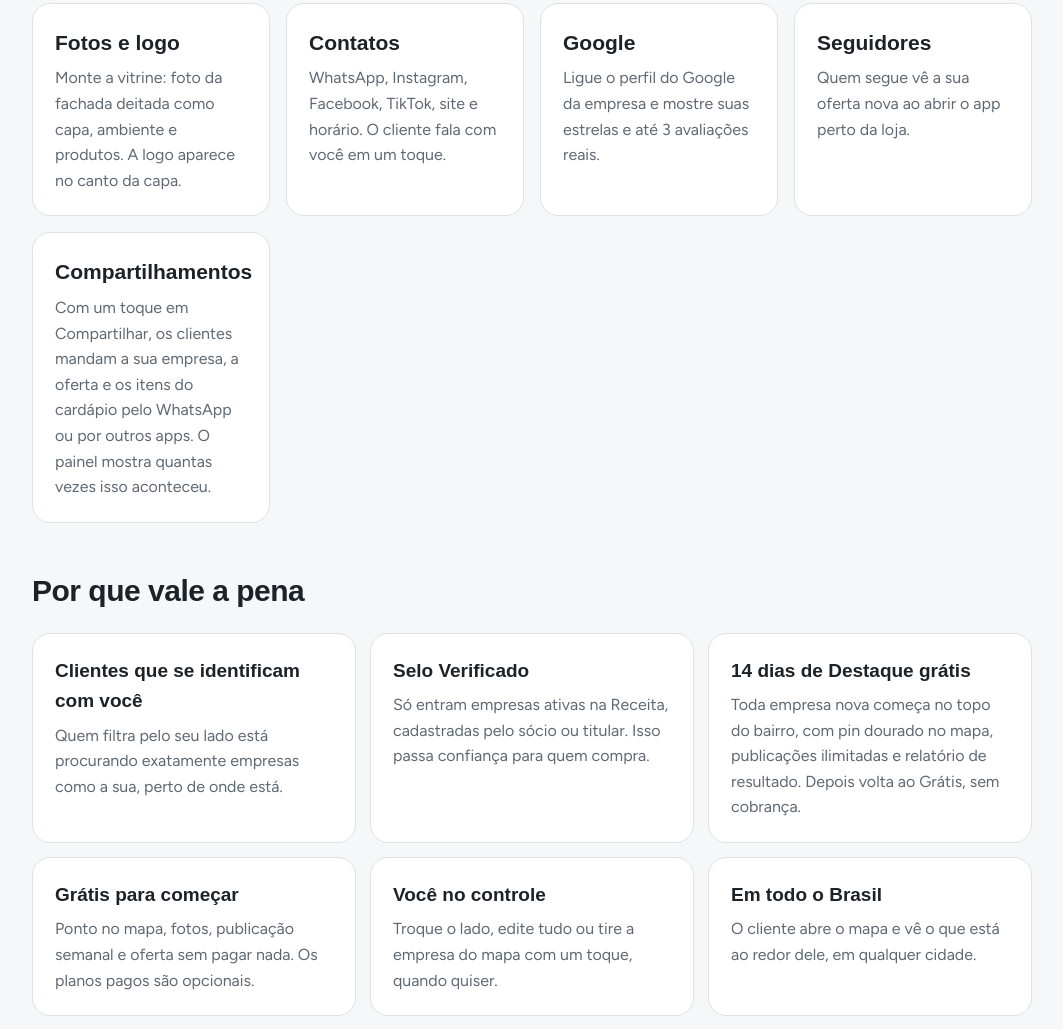
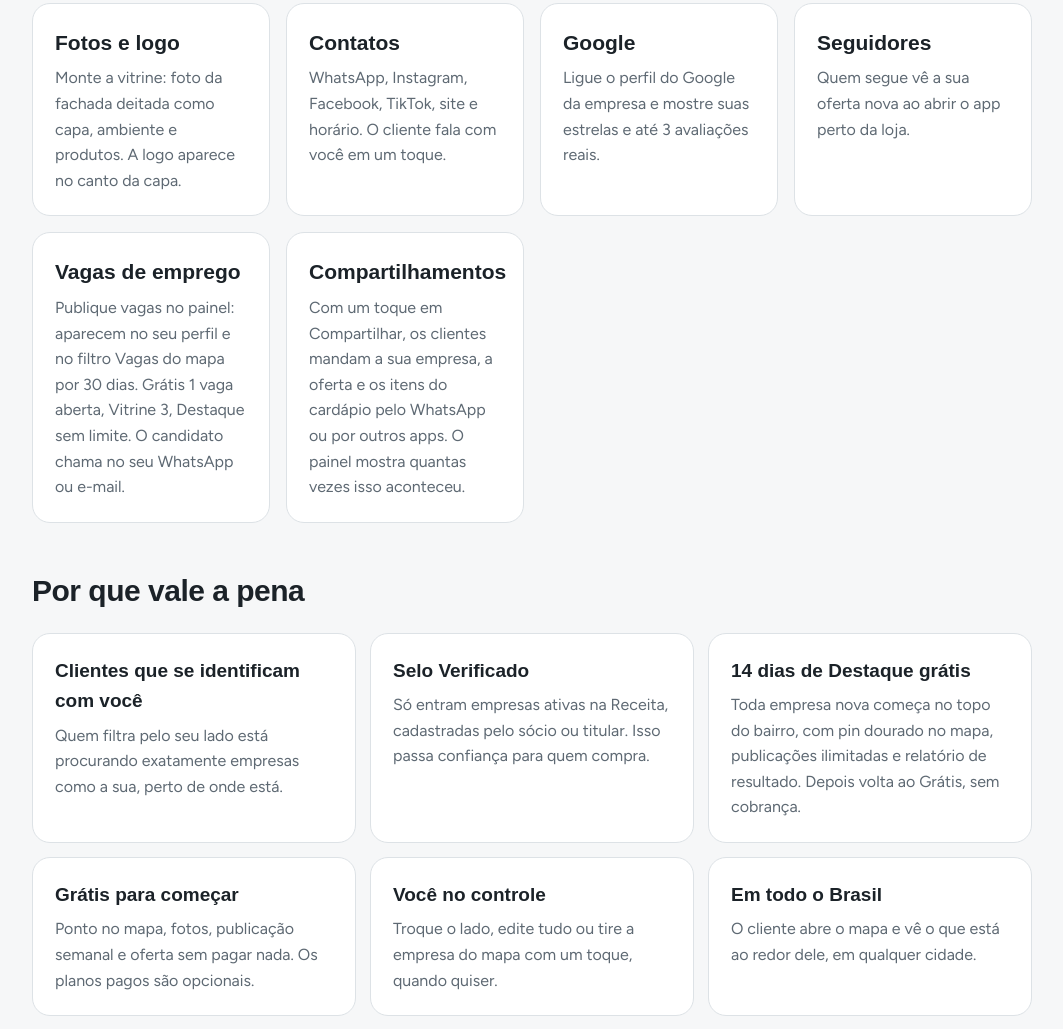
Before and after one commit to adriano-lado/ladoapp-site, a plain HTML site: page como-usar/index.html in a window 1280 px wide. Shown: the part 5545-6574 px from the top of the page, without its empty margins (108-1171 px from the left). Drawn offline with Linux system fonts and the light colour scheme; a web font is replaced by a local one.

Commit message:
Vagas de emprego no Como usar

```diff
--- a/como-usar/index.html
+++ b/como-usar/index.html
@@ -206,6 +206,7 @@ if(on){d.classList.add('modo-app');if(/^\/(empresa|empresas|planos)\//.test(loca
     <div class="cartao"><h3>Contatos</h3><p>WhatsApp, Instagram, Facebook, TikTok, site e horário. O cliente fala com você em um toque.</p></div>
     <div class="cartao"><h3>Google</h3><p>Ligue o perfil do Google da empresa e mostre suas estrelas e até 3 avaliações reais.</p></div>
     <div class="cartao"><h3>Seguidores</h3><p>Quem segue vê a sua oferta nova ao abrir o app perto da loja.</p></div>
+    <div class="cartao"><h3>Vagas de emprego</h3><p>Publique vagas no painel: aparecem no seu perfil e no filtro Vagas do mapa por 30 dias. Grátis 1 vaga aberta, Vitrine 3, Destaque sem limite. O candidato chama no seu WhatsApp ou e-mail.</p></div>
     <div class="cartao"><h3>Compartilhamentos</h3><p>Com um toque em Compartilhar, os clientes mandam a sua empresa, a oferta e os itens do cardápio pelo WhatsApp ou por outros apps. O painel mostra quantas vezes isso aconteceu.</p></div>
   </div>
 </section>
```
